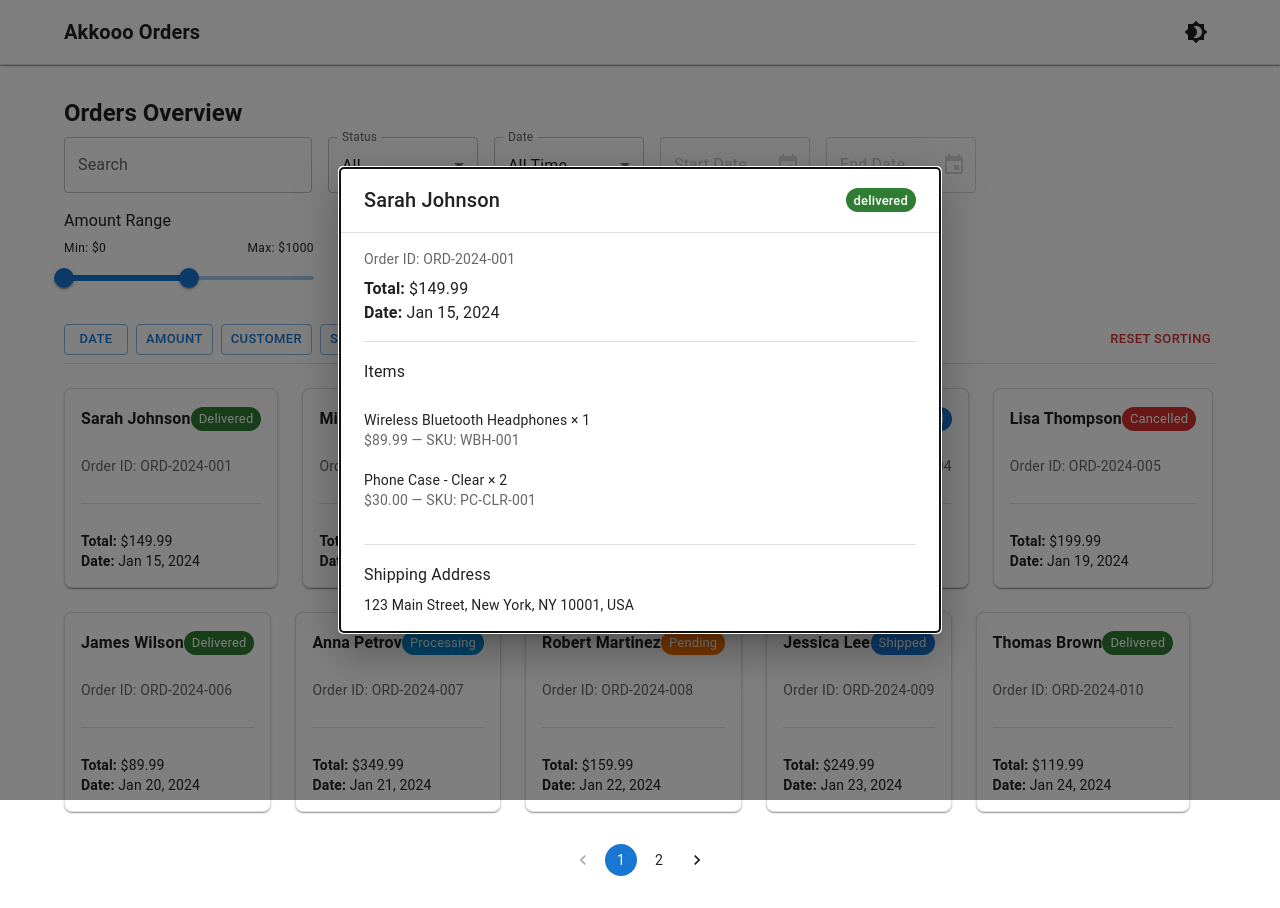
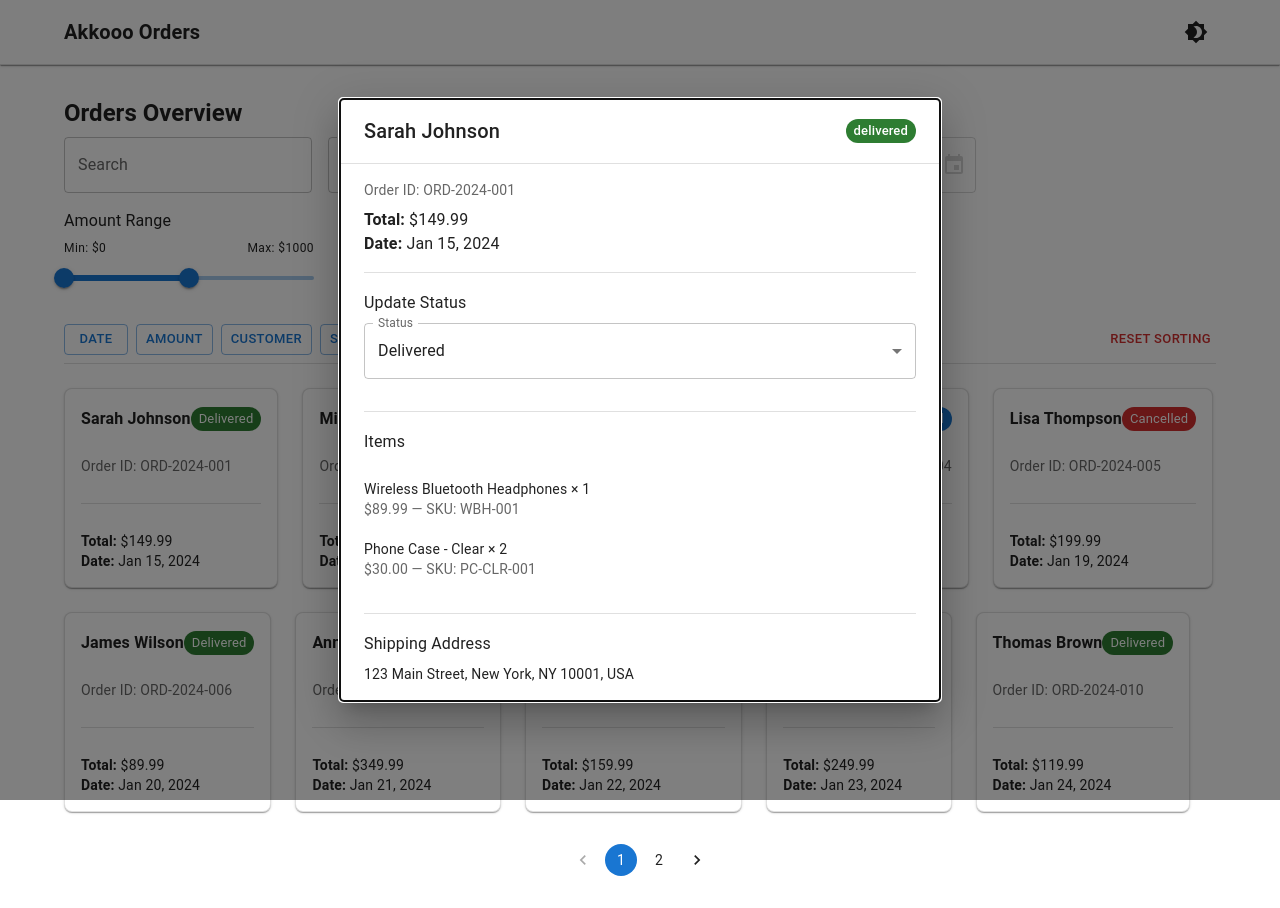
Before and after one commit to Mhamad-Raad/Order-Management-Akkoo-Challenge, a React (Vite) app: page / in a window 1280 px wide. Both pictures are taken after a click on the element 171 px from the left and 487 px from the top of the page. Built offline with nearby package versions, Linux system fonts and the light colour scheme.

Commit message:
add change status in modal

```diff
--- a/src/components/Orders/OrderModal.tsx
+++ b/src/components/Orders/OrderModal.tsx
@@ -9,7 +9,14 @@ import {
   List,
   ListItem,
   ListItemText,
+  FormControl,
+  InputLabel,
+  Select,
+  MenuItem,
 } from '@mui/material';
+import { useDispatch } from 'react-redux';
+import { useEffect, useState } from 'react';
+import { updateOrderStatus } from '../../store/OrderSlices/orderSlice';
 import { type Order } from '../../store/OrderSlices/orderTypes';
 
 const statusColor = (status: string) => {
@@ -36,7 +43,22 @@ interface Props {
 }
 
 const OrderModal = ({ open, onClose, order }: Props) => {
+  const dispatch = useDispatch();
+  const [localStatus, setLocalStatus] = useState(order?.status ?? '');
+
+  useEffect(() => {
+    setLocalStatus(order?.status ?? '');
+  }, [order]);
+
   if (!order) return null;
+
+  const handleStatusChange = (newStatus: string) => {
+    setLocalStatus(newStatus);
+    dispatch(updateOrderStatus({ id: order.id, status: newStatus }));
+
+    // OPTIONAL: simulate updating mock-orders.json by logging
+    console.log(`Order ${order.id} status updated to ${newStatus}`);
+  };
 
   return (
     <Dialog open={open} onClose={onClose} maxWidth='sm' fullWidth>
@@ -44,8 +66,8 @@ const OrderModal = ({ open, onClose, order }: Props) => {
         <Box display='flex' justifyContent='space-between' alignItems='center'>
           <Typography variant='h6'>{order.customerName}</Typography>
           <Chip
-            label={order.status}
-            color={statusColor(order.status)}
+            label={localStatus}
+            color={statusColor(localStatus)}
             size='small'
           />
         </Box>
@@ -67,6 +89,26 @@ const OrderModal = ({ open, onClose, order }: Props) => {
             day: 'numeric',
           })}
         </Typography>
+
+        <Divider sx={{ my: 2 }} />
+
+        <Typography variant='subtitle1' gutterBottom>
+          Update Status
+        </Typography>
+        <FormControl fullWidth sx={{ mb: 2 }}>
+          <InputLabel>Status</InputLabel>
+          <Select
+            value={localStatus}
+            label='Status'
+            onChange={(e) => handleStatusChange(e.target.value)}
+          >
+            <MenuItem value='pending'>Pending</MenuItem>
+            <MenuItem value='processing'>Processing</MenuItem>
+            <MenuItem value='shipped'>Shipped</MenuItem>
+            <MenuItem value='delivered'>Delivered</MenuItem>
+            <MenuItem value='cancelled'>Cancelled</MenuItem>
+          </Select>
+        </FormControl>
 
         <Divider sx={{ my: 2 }} />
 
--- a/src/components/Orders/OrdersList.tsx
+++ b/src/components/Orders/OrdersList.tsx
@@ -1,5 +1,8 @@
 import { useEffect, useState } from 'react';
 import { Grid, Pagination, Box, Typography } from '@mui/material';
+import { useSelector, useDispatch } from 'react-redux';
+import { type RootState } from '../../store';
+import { loadOrders } from '../../store/OrderSlices/orderSlice';
 import ordersData from '../../data/mock-orders.json';
 import OrderCard from './OrderCard';
 import OrderModal from './OrderModal';
@@ -11,7 +14,9 @@ import dayjs, { Dayjs } from 'dayjs';
 const ORDERS_PER_PAGE = 10;
 
 const OrdersList = () => {
-  const [allOrders] = useState<Order[]>(ordersData.orders);
+  const dispatch = useDispatch();
+  const allOrders = useSelector((state: RootState) => state.orders.data);
+
   const [filteredOrders, setFilteredOrders] = useState<Order[]>([]);
   const [visibleOrders, setVisibleOrders] = useState<Order[]>([]);
   const [page, setPage] = useState(1);
@@ -132,10 +137,18 @@ const OrdersList = () => {
   };
 
   useEffect(() => {
+    // Load from JSON only once
+    if (allOrders.length === 0) {
+      dispatch(loadOrders(ordersData.orders));
+    }
+  }, [dispatch]);
+
+  useEffect(() => {
     const filtered = filterOrders();
     setFilteredOrders(filtered);
     setPage(1);
   }, [
+    allOrders,
     status,
     searchTerm,
     dateRange,
--- a/src/store/OrderSlices/orderSlice.ts
+++ b/src/store/OrderSlices/orderSlice.ts
@@ -1,3 +1,4 @@
+
 import { createSlice, type PayloadAction } from '@reduxjs/toolkit';
 import type { Order } from './orderTypes';
 
@@ -16,8 +17,17 @@ const orderSlice = createSlice({
     loadOrders: (state, action: PayloadAction<Order[]>) => {
       state.data = action.payload;
     },
+    updateOrderStatus: (
+      state,
+      action: PayloadAction<{ id: string; status: string }>
+    ) => {
+      const order = state.data.find((o) => o.id === action.payload.id);
+      if (order) {
+        order.status = action.payload.status;
+      }
+    },
   },
 });
 
-export const { loadOrders } = orderSlice.actions;
+export const { loadOrders, updateOrderStatus } = orderSlice.actions;
 export default orderSlice.reducer;
```
